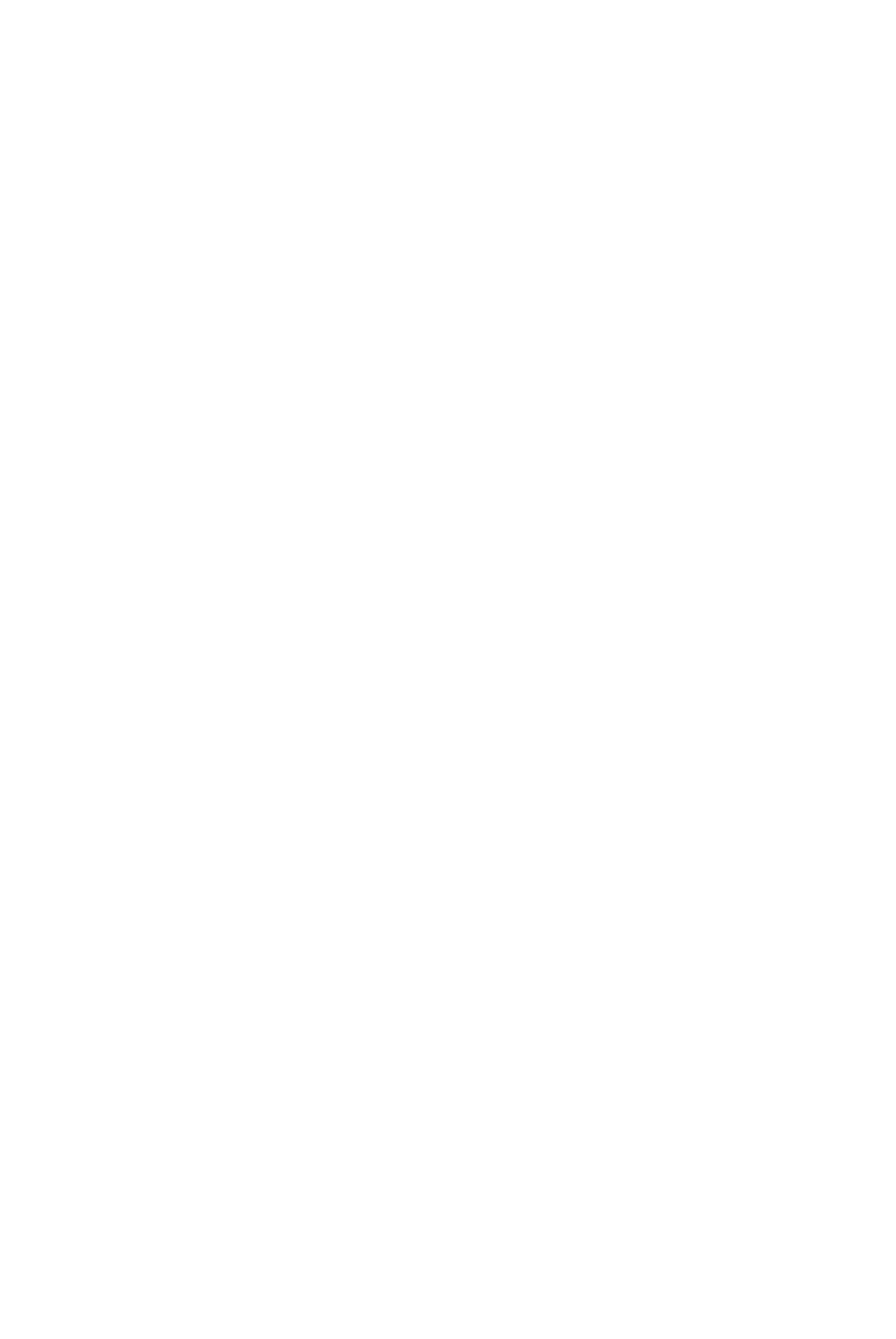
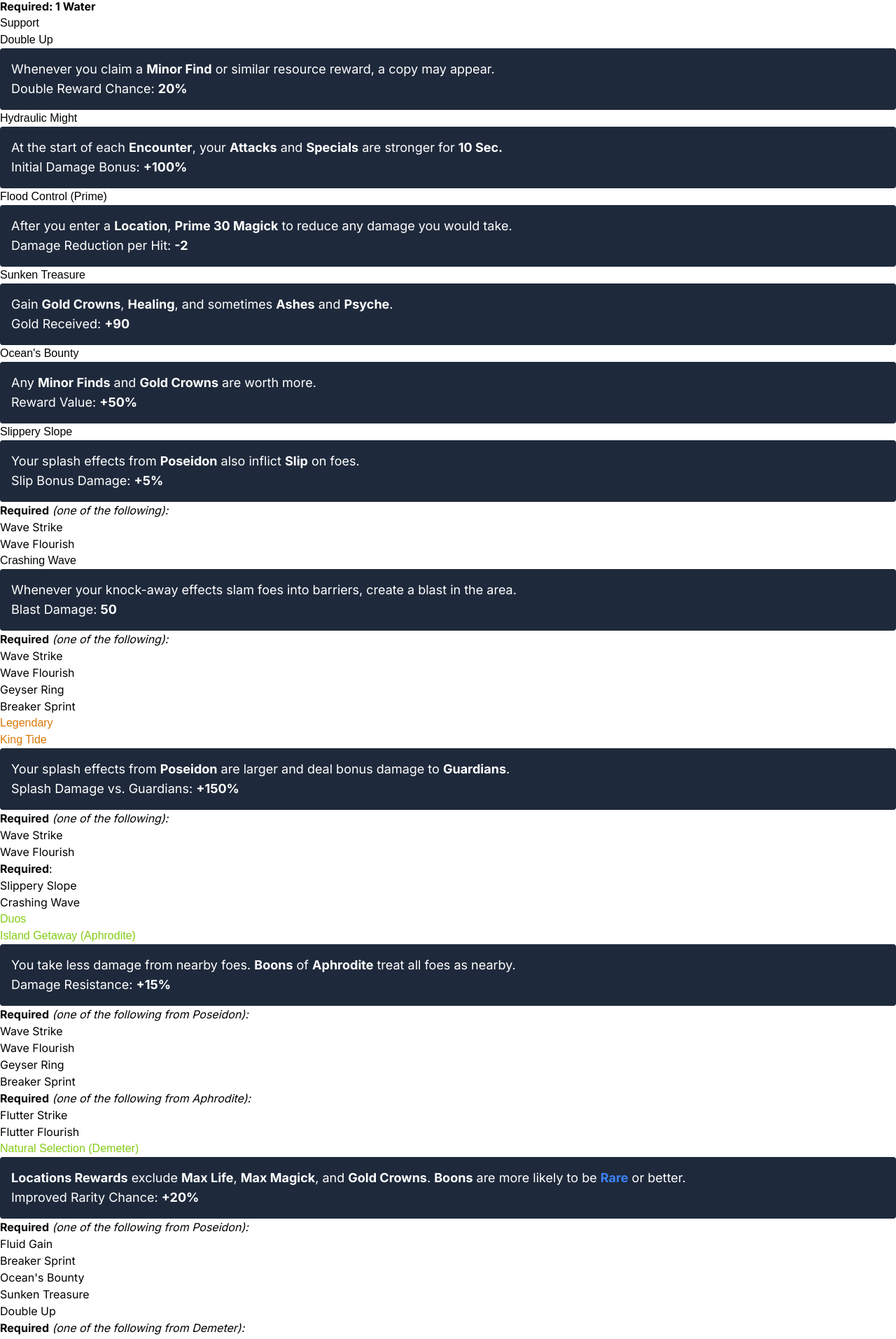
Before and after one commit to dsa821/hades2-crossroads-nextra, a Next.js app: page /boons/poseidon in a window 1280 px wide. Before the commit this address had no page. Shown: the part 875-2788 px from the top of the page at 70% size. Before the commit the page ends 800 px from the top, so only its background shows below. Built offline with nearby package versions, Linux system fonts and the light colour scheme; a web font is replaced by a local one.

Commit message:
add poseidon boons

```diff
--- /dev/null
+++ b/components/duos/BeachBall.mdx
@@ -0,0 +1,18 @@
+import { Boon } from "@/components/Boon";
+
+<Boon>
+Your **Sprint** creates a watery sphere behind you. After you stop, it surges ahead and bursts.
+
+- Blast Damage: **140**
+
+</Boon>
+
+**Required** _(one of the following from Apollo):_
+
+- Blinding Sprint
+- Lucid Gain
+
+**Required** _(one of the following from Poseidon):_
+
+- Breaker Sprint
+- Fluid Gain
--- /dev/null
+++ b/components/duos/IslandGetaway.mdx
@@ -0,0 +1,20 @@
+import { Boon } from "@/components/Boon";
+
+<Boon>
+You take less damage from nearby foes. **Boons** of **Aphrodite** treat all foes as nearby.
+
+- Damage Resistance: **+15%**
+
+</Boon>
+
+**Required** _(one of the following from Poseidon):_
+
+- Wave Strike
+- Wave Flourish
+- Geyser Ring
+- Breaker Sprint
+
+**Required** _(one of the following from Aphrodite):_
+
+- Flutter Strike
+- Flutter Flourish
--- /dev/null
+++ b/components/duos/NaturalSelection.mdx
@@ -0,0 +1,25 @@
+import { Boon } from "@/components/Boon";
+import { TextHighlight } from "@/components/TextHighlight";
+
+<Boon>
+**Locations Rewards** exclude **Max Life**, **Max Magick**, and **Gold Crowns**. **Boons** are more likely to be <TextHighlight type="rare">**Rare**</TextHighlight> or better.
+
+- Improved Rarity Chance: **+20%**
+
+</Boon>
+
+**Required** _(one of the following from Poseidon):_
+
+- Fluid Gain
+- Breaker Sprint
+- Ocean's Bounty
+- Sunken Treasure
+- Double Up
+
+**Required** _(one of the following from Demeter):_
+
+- Tranquil Gain
+- Frigid Sprint
+- Winter Coat
+- Cold Storage
+- Rare Crop
--- /dev/null
+++ b/components/duos/ScaldingVapor.mdx
@@ -0,0 +1,24 @@
+import { Boon } from "@/components/Boon";
+
+<Boon>
+if foes with **Slip** are struck by fire from **Hestia**, they are engulfed in **Steam**.
+
+- Steam Damage: **25** _(every 0.2 Sec.)_
+
+**Steam**: A burning cloud that removes **Slip** from foes and rapidly deals damage. Lasts **2 Sec.**
+
+</Boon>
+
+**Required** _(from Poseidon):_
+
+- Slippery Slope
+
+**Required** _(one of the following from Hestia):_
+
+- Flame Strike
+- Flame Flourish
+- Smolder Ring
+- Spontaneous Combustion
+- Burning Desire
+- Controlled Burn
+- Glowing Coal
--- /dev/null
+++ b/components/duos/SeismicHammer.mdx
@@ -0,0 +1,18 @@
+import { Boon } from "@/components/Boon";
+
+<Boon>
+Your **Ω Cast** occasionally creates a blast that deals **500** damage in the area.
+
+- Blast Recharge Time: **15 Sec.**
+
+</Boon>
+
+**Required** _(from Poseidon):_
+
+- Geyser Ring
+
+**Required** _(one of the following from Hephaestus):_
+
+- Volcanic Strike
+- Volcanic Flourish
+- Smithy Sprint
--- /dev/null
+++ b/components/duos/index.tsx
@@ -0,0 +1,19 @@
+export { default as ApocalypticStorm } from "./ApocalypticStorm.mdx";
+export { default as BeachBall } from "./BeachBall.mdx";
+export { default as CherishedHeirloom } from "./CherishedHeirloom.mdx";
+export { default as FuneralPyre } from "./FuneralPyre.mdx";
+export { default as GloriousDisaster } from "./GloriousDisaster.mdx";
+export { default as GoldenRule } from "./GoldenRule.mdx";
+export { default as IslandGetaway } from "./IslandGetaway.mdx";
+export { default as KillerCurrent } from "./KillerCurrent.mdx";
+export { default as KingsRansom } from "./KingsRansom.mdx";
+export { default as MasterConductor } from "./MasterConductor.mdx";
+export { default as NaturalSelection } from "./NaturalSelection.mdx";
+export { default as QueensRansom } from "./QueensRansom.mdx";
+export { default as RomanticSpark } from "./RomanticSpark.mdx";
+export { default as ScaldingVapor } from "./ScaldingVapor.mdx";
+export { default as SeismicHammer } from "./SeismicHammer.mdx";
+export { default as SoulMate } from "./SoulMate.mdx";
+export { default as SpitefulStrength } from "./SpitefulStrength.mdx";
+export { default as SunWorshiper } from "./SunWorshiper.mdx";
+export { default as ThermalDynamics } from "./ThermalDynamics.mdx";
--- /dev/null
+++ b/components/index.tsx
@@ -0,0 +1,2 @@
+export * from './Boon';
+export * from './TextHighlight';
--- a/pages/boons/_meta.json
+++ b/pages/boons/_meta.json
@@ -1,4 +1,5 @@
 {
   "zeus": "Zeus",
-  "hera": "Hera"
+  "hera": "Hera",
+  "poseidon": "Poseidon"
 }
--- /dev/null
+++ b/pages/boons/poseidon.mdx
@@ -0,0 +1,208 @@
+import { Boon, TextHighlight } from "@/components";
+
+import {
+  IslandGetaway,
+  NaturalSelection,
+  KillerCurrent,
+  SeismicHammer,
+  GoldenRule,
+  BeachBall,
+  ScaldingVapor
+} from "@/components/duos";
+
+# Poseidon
+
+> Your boisterous uncle, sometimes called the Earthshaker, although he is best known for the seas which smother much of the surface.\
+> He is comfortable in adverse situations, and quite unable to hold still much like the seas themselves.
+
+<Boon className='mt-4'>
+  **Slip** _(Curse):_ Afflicted foes take more damage and are knocked farther
+  away. Lasts **3 Sec.**
+</Boon>
+
+## Core
+
+### Wave Strike (Attack)
+
+<Boon>
+Your **Attacks** hit foes with a splash that knocks other foes away.
+
+- Splash Damage: **15**
+
+</Boon>
+
+### Wave Flourish (Special)
+
+<Boon>
+Your **Specials** hit foes with a splash that knocks other foes away.
+
+- Splash Damage: **20**
+
+</Boon>
+
+### Geyser Ring (Cast)
+
+<Boon>
+Your **Ω Cast** immediately detonates, dealing damage and knocking foes away.
+
+- Omega Cast Damage: **100**
+
+</Boon>
+
+### Breaker Sprint (Sprint)
+
+<Boon>
+Your **Sprint** deals damage on impact and knocks foes away, but uses **5 Magick** per hit.
+
+- Impact Damage: **80**
+
+</Boon>
+
+### Fluid Gain (Magick)
+
+<Boon>
+After you strike foes with your **Weapon**, a **Spirit Bubble** may appear.
+
+- Spirit Bubble Chance: **10%**
+
+**Spirit Bubble**: Restores **20 Magick** when you touch it. Expires when used, or after **30 Sec.**
+
+</Boon>
+
+### Water Fitness (Infusion)
+
+<Boon>
+While you have at least **4 Water**, gain Max Life.
+
+- Max Life: **+100**
+
+</Boon>
+**Required: 1 Water**
+
+## Support
+
+### Double Up
+
+<Boon>
+Whenever you claim a **Minor Find** or similar resource reward, a copy may appear.
+
+- Double Reward Chance: **20%**
+
+</Boon>
+
+### Hydraulic Might
+
+<Boon>
+At the start of each **Encounter**, your **Attacks** and **Specials** are stronger for **10 Sec.**
+
+- Initial Damage Bonus: **+100%**
+
+</Boon>
+
+### Flood Control (Prime)
+
+<Boon>
+After you enter a **Location**, **Prime 30 Magick** to reduce any damage you would take.
+
+- Damage Reduction per Hit: **-2**
+
+</Boon>
+
+### Sunken Treasure
+
+<Boon>
+Gain **Gold Crowns**, **Healing**, and sometimes **Ashes** and **Psyche**.
+
+- Gold Received: **+90**
+
+</Boon>
+
+### Ocean's Bounty
+
+<Boon>
+Any **Minor Finds** and **Gold Crowns** are worth more.
+
+- Reward Value: **+50%**
+
+</Boon>
+
+### Slippery Slope
+
+<Boon>
+Your splash effects from **Poseidon** also inflict **Slip** on foes.
+
+- Slip Bonus Damage: **+5%**
+
+</Boon>
+
+**Required** _(one of the following):_
+
+- Wave Strike
+- Wave Flourish
+
+### Crashing Wave
+
+<Boon>
+Whenever your knock-away effects slam foes into barriers, create a blast in the area.
+
+- Blast Damage: **50**
+
+</Boon>
+
+**Required** _(one of the following):_
+
+- Wave Strike
+- Wave Flourish
+- Geyser Ring
+- Breaker Sprint
+
+## <TextHighlight type="legendary">Legendary</TextHighlight>
+
+### <TextHighlight type="legendary">King Tide</TextHighlight>
+
+<Boon>
+Your splash effects from **Poseidon** are larger and deal bonus damage to **Guardians**.
+
+- Splash Damage vs. Guardians: **+150%**
+
+</Boon>
+
+**Required** _(one of the following):_
+
+- Wave Strike
+- Wave Flourish
+
+**Required**:
+
+- Slippery Slope
+- Crashing Wave
+
+## <TextHighlight type="duo">Duos</TextHighlight>
+
+### <TextHighlight type="duo">Island Getaway (Aphrodite)</TextHighlight>
+
+<IslandGetaway />
+
+### <TextHighlight type="duo">Natural Selection (Demeter)</TextHighlight>
+
+<NaturalSelection />
+
+### <TextHighlight type="duo">Killer Current (Zeus)</TextHighlight>
+
+<KillerCurrent />
+
+### <TextHighlight type="duo">Seismic Hammer (Hephaestus)</TextHighlight>
+
+<SeismicHammer />
+
+### <TextHighlight type="duo">Golden Rule (Hera)</TextHighlight>
+
+<GoldenRule />
+
+### <TextHighlight type="duo">Beach Ball (Apollo)</TextHighlight>
+
+<BeachBall />
+
+### <TextHighlight type="duo">Scalding Vapor (Hestia)</TextHighlight>
+
+<ScaldingVapor />
--- a/pages/boons/zeus.mdx
+++ b/pages/boons/zeus.mdx
@@ -1,13 +1,13 @@
-import { TextHighlight } from "@/components/TextHighlight.tsx";
-import { Boon } from "@/components/Boon.tsx";
-
-import GloriousDisaster from "@/components/duos/GloriousDisaster.mdx";
-import ApocalypticStorm from "@/components/duos/ApocalypticStorm.mdx";
-import ThermalDynamics from "@/components/duos/ThermalDynamics.mdx";
-import KillerCurrent from "@/components/duos/KillerCurrent.mdx";
-import MasterConductor from "@/components/duos/MasterConductor.mdx";
-import RomanticSpark from "@/components/duos/RomanticSpark.mdx";
-import KingsRansom from "@/components/duos/KingsRansom.mdx";
+import { Boon, TextHighlight } from "@/components";
+import {
+  GloriousDisaster,
+  ApocalypticStorm,
+  ThermalDynamics,
+  KillerCurrent,
+  MasterConductor,
+  RomanticSpark,
+  KingsRansom
+} from "@/components/duos";
 
 # Zeus
 
@@ -23,17 +23,26 @@ import KingsRansom from "@/components/duos/KingsRansom.mdx";
 
 ### Heaven Strike (Attack)
 
-<Boon>Your **Attacks** inflict **Blitz**.</Boon>
+<Boon>
+Your **Attacks** inflict **Blitz**.
+
+- Blitz Damage: **80**
+
+</Boon>
 
 ### Heaven Flourish (Special)
 
-<Boon>Your **Specials** inflict **Blitz**.</Boon>
+<Boon>
+Your **Specials** inflict **Blitz**.
+
+- Blitz Damage: **100**
+
+</Boon>
 
 ### Storm Ring (Cast)
 
 <Boon>
-  Your **Ω Cast** also causes lightning bolts to repeatedly strike **1** foe at
-  a time.
+Your **Ω Cast** also causes lightning bolts to repeatedly strike **1** foe at a time.
 
 - Bolt Damage: **30** _(every 0.25 Sec.)_
 
@@ -51,7 +60,7 @@ Your **Sprint** causes nearby foes to be struck by lightning bolts, which use **
 ### Ionic Gain (Magick)
 
 <Boon>
-Gradually restore **Magick**, but your total amount is reduced by 70%.
+Gradually restore **Magick**, but your total amount is reduced by **70%.**
 
 - Magick Restoration: **+4** _(every 1 Sec.)_
 
--- a/pages/weapons/witchs-staff.mdx
+++ b/pages/weapons/witchs-staff.mdx
@@ -30,7 +30,7 @@ Coming soon!
 ## <TextHighlight type="epic">Aspect of Momus</TextHighlight>
 
 <Boon>
-While you have no more than **50% Health**, absorb your **Ω Special** blast to restore **5 Health**.
+While you have no more than **50% Life**, absorb your **Ω Special** blast to restore **5 Life**.
 
 - Special & Omega Special Power: **+20**
 
```
Also changed, not shown: pages/boons/hera.mdx (+10 -10 lines).
